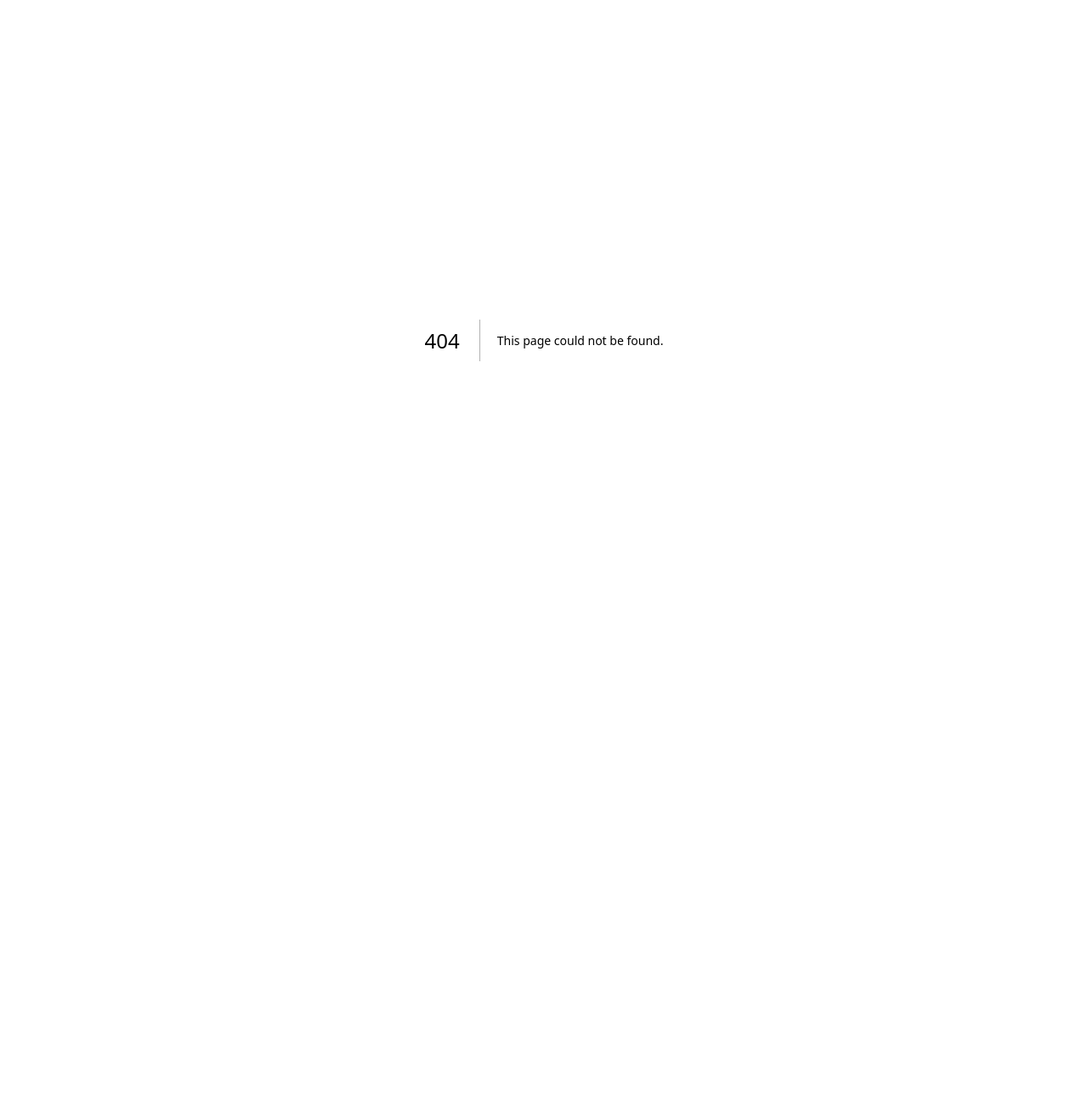
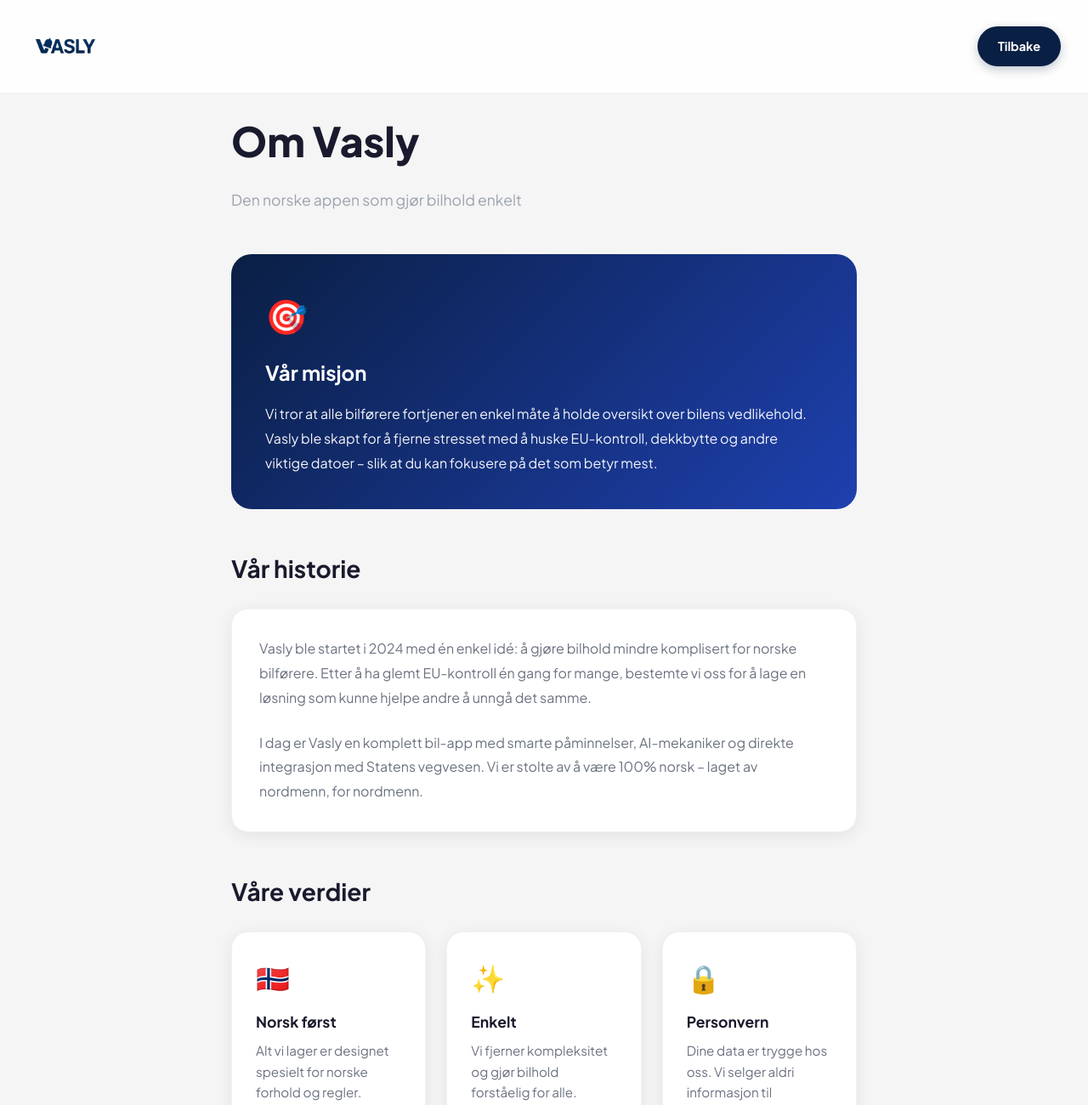
Before and after one commit to bseyhan/vasly-web, a Next.js app: page /om in a window 1280 px wide. Before the commit this address had no page. Shown: the top 1300 px of the page at 85% size. Before the commit the page ends 800 px from the top, so only its background shows below. Built offline with nearby package versions, Linux system fonts and the light colour scheme.

Commit message:
Add Om Vasly page

```diff
--- /dev/null
+++ b/src/app/om/page.tsx
@@ -0,0 +1,209 @@
+import Link from "next/link";
+
+export default function OmVasly() {
+  return (
+    <div className="min-h-screen" style={{ background: 'var(--bg-main)' }}>
+      {/* Navigation */}
+      <nav>
+        <Link href="/" className="logo">
+          <img src="/vasly-logo.png" alt="Vasly" className="logo-img" />
+        </Link>
+        <Link href="/" className="nav-cta">Tilbake</Link>
+      </nav>
+
+      <div style={{ maxWidth: '800px', margin: '0 auto', padding: '8rem 2rem 4rem' }}>
+        <h1 style={{ fontSize: 'clamp(2rem, 4vw, 3rem)', fontWeight: 800, marginBottom: '1rem', color: 'var(--text-primary)' }}>
+          Om Vasly
+        </h1>
+        <p style={{ color: 'var(--text-muted)', marginBottom: '3rem', fontSize: '1.1rem', lineHeight: 1.7 }}>
+          Den norske appen som gjør bilhold enkelt
+        </p>
+
+        {/* Mission Section */}
+        <section style={{ marginBottom: '3rem' }}>
+          <div style={{
+            background: 'linear-gradient(135deg, var(--accent-navy), #1e40af)',
+            padding: '2.5rem',
+            borderRadius: '24px',
+            color: 'white',
+            marginBottom: '2rem'
+          }}>
+            <div style={{ fontSize: '2.5rem', marginBottom: '1rem' }}>🎯</div>
+            <h2 style={{ fontSize: '1.5rem', fontWeight: 700, marginBottom: '1rem' }}>Vår misjon</h2>
+            <p style={{ lineHeight: 1.8, opacity: 0.95 }}>
+              Vi tror at alle bilførere fortjener en enkel måte å holde oversikt over bilens vedlikehold.
+              Vasly ble skapt for å fjerne stresset med å huske EU-kontroll, dekkbytte og andre viktige datoer –
+              slik at du kan fokusere på det som betyr mest.
+            </p>
+          </div>
+        </section>
+
+        {/* Story Section */}
+        <section style={{ marginBottom: '3rem' }}>
+          <h2 style={{ fontSize: '1.75rem', fontWeight: 700, marginBottom: '1.5rem', color: 'var(--text-primary)' }}>
+            Vår historie
+          </h2>
+          <div style={{
+            background: 'white',
+            padding: '2rem',
+            borderRadius: '20px',
+            boxShadow: '0 4px 20px rgba(0,0,0,0.08)',
+            border: '1px solid rgba(0,0,0,0.05)'
+          }}>
+            <p style={{ color: 'var(--text-secondary)', lineHeight: 1.8, marginBottom: '1.5rem' }}>
+              Vasly ble startet i 2024 med én enkel idé: å gjøre bilhold mindre komplisert for norske bilførere.
+              Etter å ha glemt EU-kontroll én gang for mange, bestemte vi oss for å lage en løsning som kunne
+              hjelpe andre å unngå det samme.
+            </p>
+            <p style={{ color: 'var(--text-secondary)', lineHeight: 1.8 }}>
+              I dag er Vasly en komplett bil-app med smarte påminnelser, AI-mekaniker og direkte
+              integrasjon med Statens vegvesen. Vi er stolte av å være 100% norsk – laget av nordmenn,
+              for nordmenn.
+            </p>
+          </div>
+        </section>
+
+        {/* Values Section */}
+        <section style={{ marginBottom: '3rem' }}>
+          <h2 style={{ fontSize: '1.75rem', fontWeight: 700, marginBottom: '1.5rem', color: 'var(--text-primary)' }}>
+            Våre verdier
+          </h2>
+          <div style={{ display: 'grid', gridTemplateColumns: 'repeat(auto-fit, minmax(220px, 1fr))', gap: '1.5rem' }}>
+            <div style={{
+              background: 'white',
+              padding: '1.75rem',
+              borderRadius: '20px',
+              boxShadow: '0 4px 20px rgba(0,0,0,0.08)',
+              border: '1px solid rgba(0,0,0,0.05)'
+            }}>
+              <div style={{ fontSize: '2rem', marginBottom: '0.75rem' }}>🇳🇴</div>
+              <h3 style={{ fontSize: '1.1rem', fontWeight: 700, marginBottom: '0.5rem', color: 'var(--text-primary)' }}>
+                Norsk først
+              </h3>
+              <p style={{ color: 'var(--text-secondary)', lineHeight: 1.6, fontSize: '0.95rem' }}>
+                Alt vi lager er designet spesielt for norske forhold og regler.
+              </p>
+            </div>
+
+            <div style={{
+              background: 'white',
+              padding: '1.75rem',
+              borderRadius: '20px',
+              boxShadow: '0 4px 20px rgba(0,0,0,0.08)',
+              border: '1px solid rgba(0,0,0,0.05)'
+            }}>
+              <div style={{ fontSize: '2rem', marginBottom: '0.75rem' }}>✨</div>
+              <h3 style={{ fontSize: '1.1rem', fontWeight: 700, marginBottom: '0.5rem', color: 'var(--text-primary)' }}>
+                Enkelt
+              </h3>
+              <p style={{ color: 'var(--text-secondary)', lineHeight: 1.6, fontSize: '0.95rem' }}>
+                Vi fjerner kompleksitet og gjør bilhold forståelig for alle.
+              </p>
+            </div>
+
+            <div style={{
+              background: 'white',
+              padding: '1.75rem',
+              borderRadius: '20px',
+              boxShadow: '0 4px 20px rgba(0,0,0,0.08)',
+              border: '1px solid rgba(0,0,0,0.05)'
+            }}>
+              <div style={{ fontSize: '2rem', marginBottom: '0.75rem' }}>🔒</div>
+              <h3 style={{ fontSize: '1.1rem', fontWeight: 700, marginBottom: '0.5rem', color: 'var(--text-primary)' }}>
+                Personvern
+              </h3>
+              <p style={{ color: 'var(--text-secondary)', lineHeight: 1.6, fontSize: '0.95rem' }}>
+                Dine data er trygge hos oss. Vi selger aldri informasjon til tredjepart.
+              </p>
+            </div>
+
+            <div style={{
+              background: 'white',
+              padding: '1.75rem',
+              borderRadius: '20px',
+              boxShadow: '0 4px 20px rgba(0,0,0,0.08)',
+              border: '1px solid rgba(0,0,0,0.05)'
+            }}>
+              <div style={{ fontSize: '2rem', marginBottom: '0.75rem' }}>💡</div>
+              <h3 style={{ fontSize: '1.1rem', fontWeight: 700, marginBottom: '0.5rem', color: 'var(--text-primary)' }}>
+                Innovativt
+              </h3>
+              <p style={{ color: 'var(--text-secondary)', lineHeight: 1.6, fontSize: '0.95rem' }}>
+                Vi bruker moderne teknologi som AI for å gi deg best mulig hjelp.
+              </p>
+            </div>
+          </div>
+        </section>
+
+        {/* Team Section */}
+        <section style={{ marginBottom: '3rem' }}>
+          <h2 style={{ fontSize: '1.75rem', fontWeight: 700, marginBottom: '1.5rem', color: 'var(--text-primary)' }}>
+            Teamet bak Vasly
+          </h2>
+          <div style={{
+            background: 'white',
+            padding: '2rem',
+            borderRadius: '20px',
+            boxShadow: '0 4px 20px rgba(0,0,0,0.08)',
+            border: '1px solid rgba(0,0,0,0.05)'
+          }}>
+            <p style={{ color: 'var(--text-secondary)', lineHeight: 1.8 }}>
+              Vasly er utviklet av et lite, dedikert team basert i Norge. Vi brenner for å lage
+              produkter som gjør hverdagen enklere for folk flest. Med bakgrunn innen teknologi og
+              en forkjærlighet for biler, jobber vi hver dag for å gjøre Vasly bedre.
+            </p>
+          </div>
+        </section>
+
+        {/* Contact CTA */}
+        <section>
+          <div style={{
+            background: 'var(--accent-navy-light)',
+            padding: '2.5rem',
+            borderRadius: '24px',
+            textAlign: 'center'
+          }}>
+            <h2 style={{ fontSize: '1.5rem', fontWeight: 700, marginBottom: '1rem', color: 'var(--text-primary)' }}>
+              Har du spørsmål?
+            </h2>
+            <p style={{ color: 'var(--text-secondary)', marginBottom: '1.5rem', lineHeight: 1.7 }}>
+              Vi vil gjerne høre fra deg! Ta kontakt for spørsmål, tilbakemeldinger eller samarbeid.
+            </p>
+            <Link
+              href="/support"
+              style={{
+                display: 'inline-flex',
+                alignItems: 'center',
+                gap: '0.5rem',
+                background: 'var(--accent-navy)',
+                color: 'white',
+                padding: '0.875rem 1.75rem',
+                borderRadius: '12px',
+                fontWeight: 600,
+                textDecoration: 'none',
+                transition: 'transform 0.2s, box-shadow 0.2s'
+              }}
+            >
+              Kontakt oss
+              <svg width="16" height="16" viewBox="0 0 24 24" fill="none" stroke="currentColor" strokeWidth="2.5">
+                <line x1="5" y1="12" x2="19" y2="12"/>
+                <polyline points="12 5 19 12 12 19"/>
+              </svg>
+            </Link>
+          </div>
+        </section>
+      </div>
+
+      {/* Footer */}
+      <footer style={{
+        textAlign: 'center',
+        padding: '2rem',
+        color: 'var(--text-muted)',
+        borderTop: '1px solid rgba(0,0,0,0.05)',
+        marginTop: '2rem'
+      }}>
+        <p>© 2025 Vasly</p>
+      </footer>
+    </div>
+  );
+}
--- a/src/app/page.tsx
+++ b/src/app/page.tsx
@@ -366,6 +366,7 @@
               <img src="/vasly-logo.png" alt="Vasly" className="logo-img" />
             </Link>
             <div className="footer-links">
+              <Link href="/om">Om Vasly</Link>
               <Link href="/personvern">Personvern</Link>
               <Link href="/vilkar">Vilkår</Link>
               <Link href="/support">Support</Link>
```
